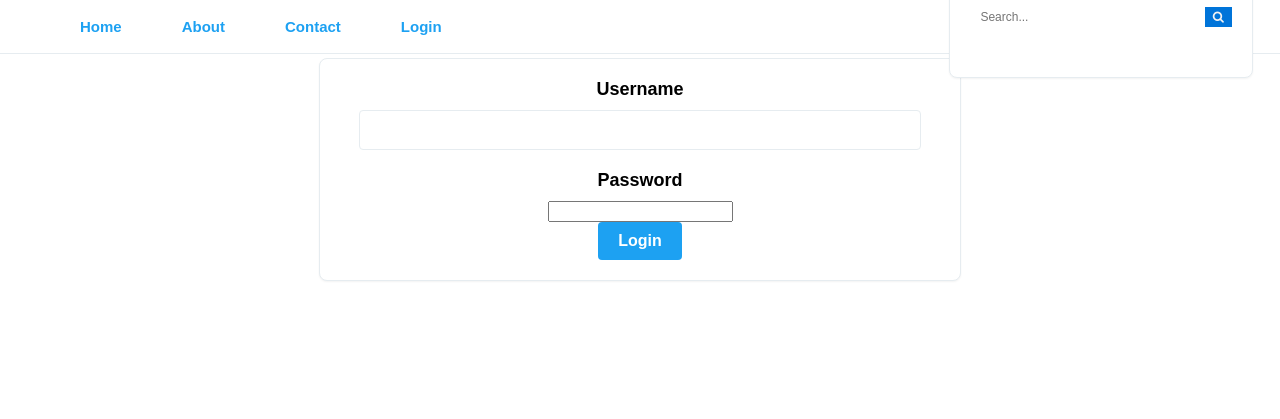
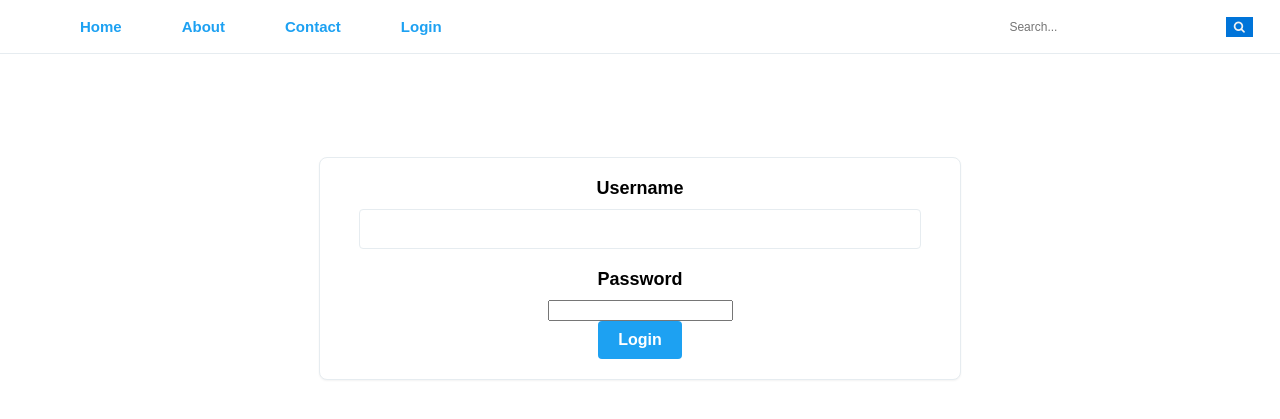
Before and after one commit to zaklinaradivojevic/Personal_Blog, a Flask app: page /login in a window 1280 px wide. Shown: the top 419 px of the page. Run offline with Flask 3, Linux system fonts and the light colour scheme.

Commit message:
deveti commit

```diff
--- a/main.py
+++ b/main.py
@@ -1,6 +1,7 @@
 from flask import Flask, render_template, request, redirect, url_for, session
 from werkzeug.security import check_password_hash
 import sqlite3
+
 app = Flask(__name__)
 app.secret_key = 'secret_key'
 
@@ -56,6 +57,10 @@ def login():
 
     return render_template('login.html')
 
+@app.route('/search')
+def search():
+    # Your code here
+    return render_template('search.html')
 
 
 
--- a/static/main.css
+++ b/static/main.css
@@ -295,6 +295,9 @@ div.about {
   font-weight:700;
 }
 .feedback-input [type="submit"]:hover { background: #1da1f2; }
+.login_form{
+  margin-top:120px;
+}
 /* For screens smaller than 768px (i.e., mobile devices) */
 @media (max-width: 767px) {
     nav {
--- a/templates/base.html
+++ b/templates/base.html
@@ -14,6 +14,7 @@
       <li><a href="{{ url_for('home') }}">Home</a></li>
       <li><a href="{{ url_for('about') }}">About</a></li>
       <li><a href="{{ url_for('contact') }}">Contact</a></li>
+
       {% if not user_is_authenticated %}
       <li><a href="{{ url_for('login') }}">Login</a></li>
       {% else %}
@@ -22,10 +23,8 @@
       {% endif %}
     </ul>
     <div class="search">
-      <form method="GET" action="{{ url_for('search') }}">
         <input type="text" name="q" placeholder="Search...">
         <button type="submit"><i class="fa fa-search"></i></button>
-      </form>
     </div>
   </nav>
 
--- a/templates/login.html
+++ b/templates/login.html
@@ -5,7 +5,7 @@
 {% if error %}
 <p>{{ error }}</p>
 {% endif %}
-<form method="POST">
+<form class="login_form" method="POST">
   <label>Username</label>
   <input type="text" name="username" required>
   <br>
```
Also changed, not shown: templates/search.html (added, +8 -0 lines), database.db (added).
